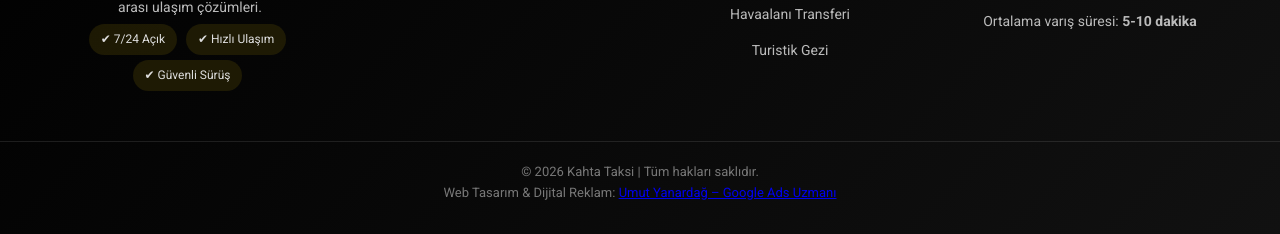
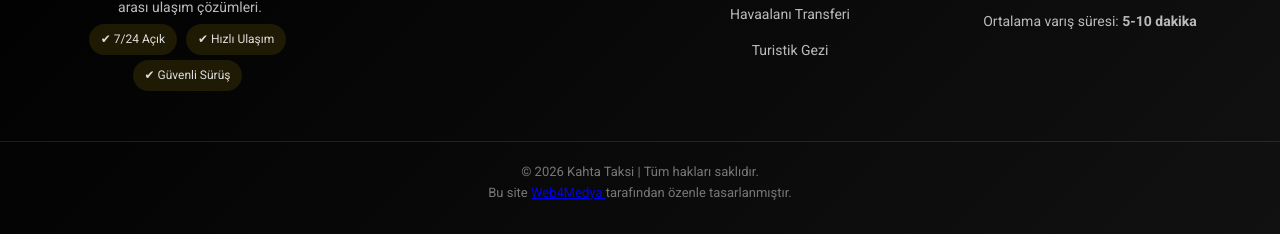
Before and after one commit to Hakikatperest/kahtataksi, a plain HTML site: page index.html in a window 1280 px wide. Shown: the part 7729-7963 px from the top of the page. Drawn offline with Linux system fonts and the light colour scheme.

Commit message:
Update index.html

```diff
--- a/index.html
+++ b/index.html
@@ -1449,7 +1449,7 @@
         </div>
     </section>
 
-   <!-- Modern Footer -->
+<!-- Modern Footer -->
 <footer class="modern-footer">
     <div class="container footer-grid">
 
@@ -1504,16 +1504,17 @@
 
     </div>
 
-    <!-- Alt Çizgi -->
+    <!-- Alt Çizgi - Web4Medya -->
     <div class="footer-bottom">
         © 2026 Kahta Taksi | Tüm hakları saklıdır.
         <br>
-        Web Tasarım & Dijital Reklam:
-        <a href="https://www.umutyanardag.com/"
+        Bu site
+        <a href="https://www.web4medya.com"
            target="_blank"
            rel="noopener noreferrer">
-           Umut Yanardağ – Google Ads Uzmanı
+           Web4Medya
         </a>
+        tarafından özenle tasarlanmıştır.
     </div>
 </footer>
 
```
